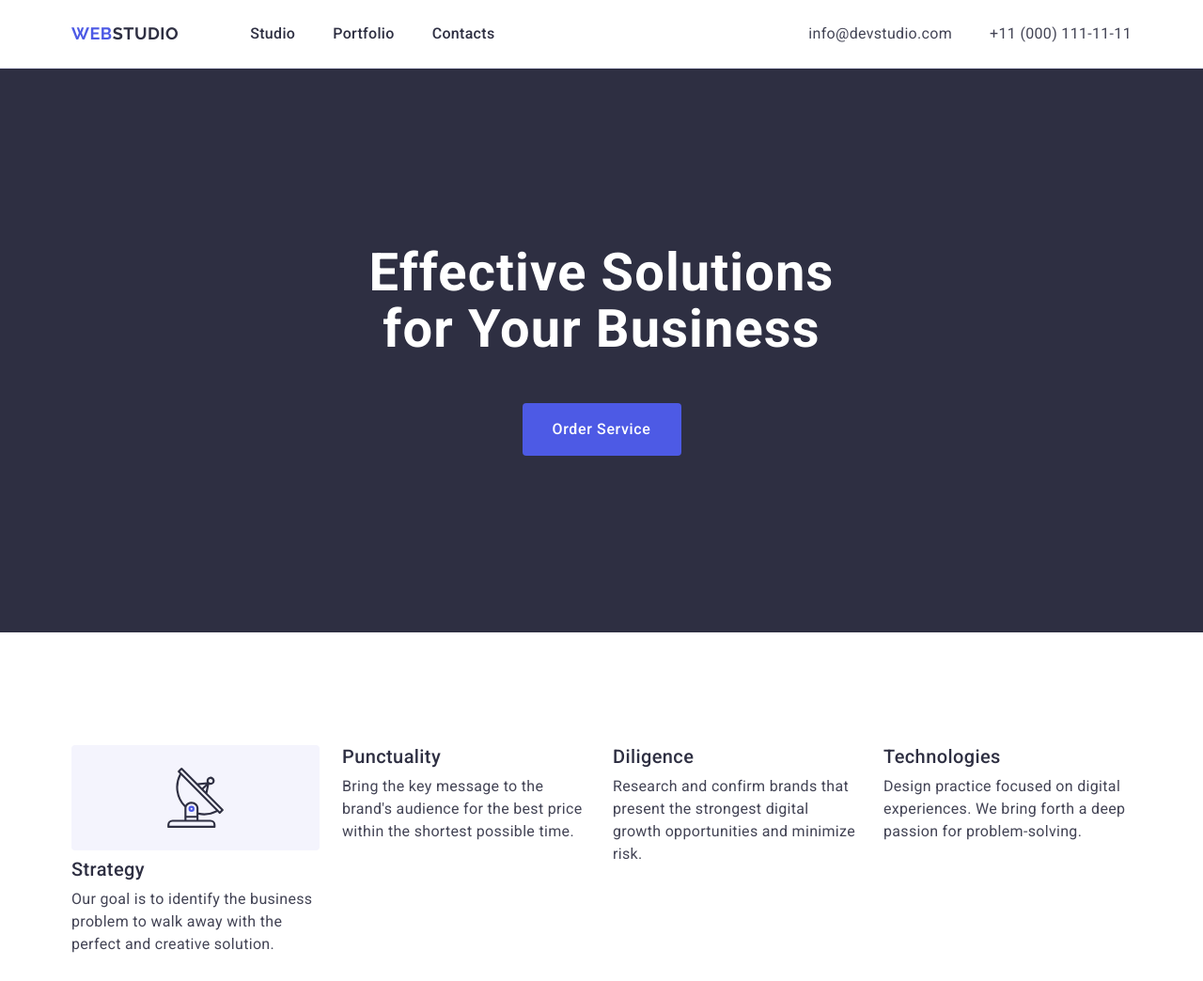
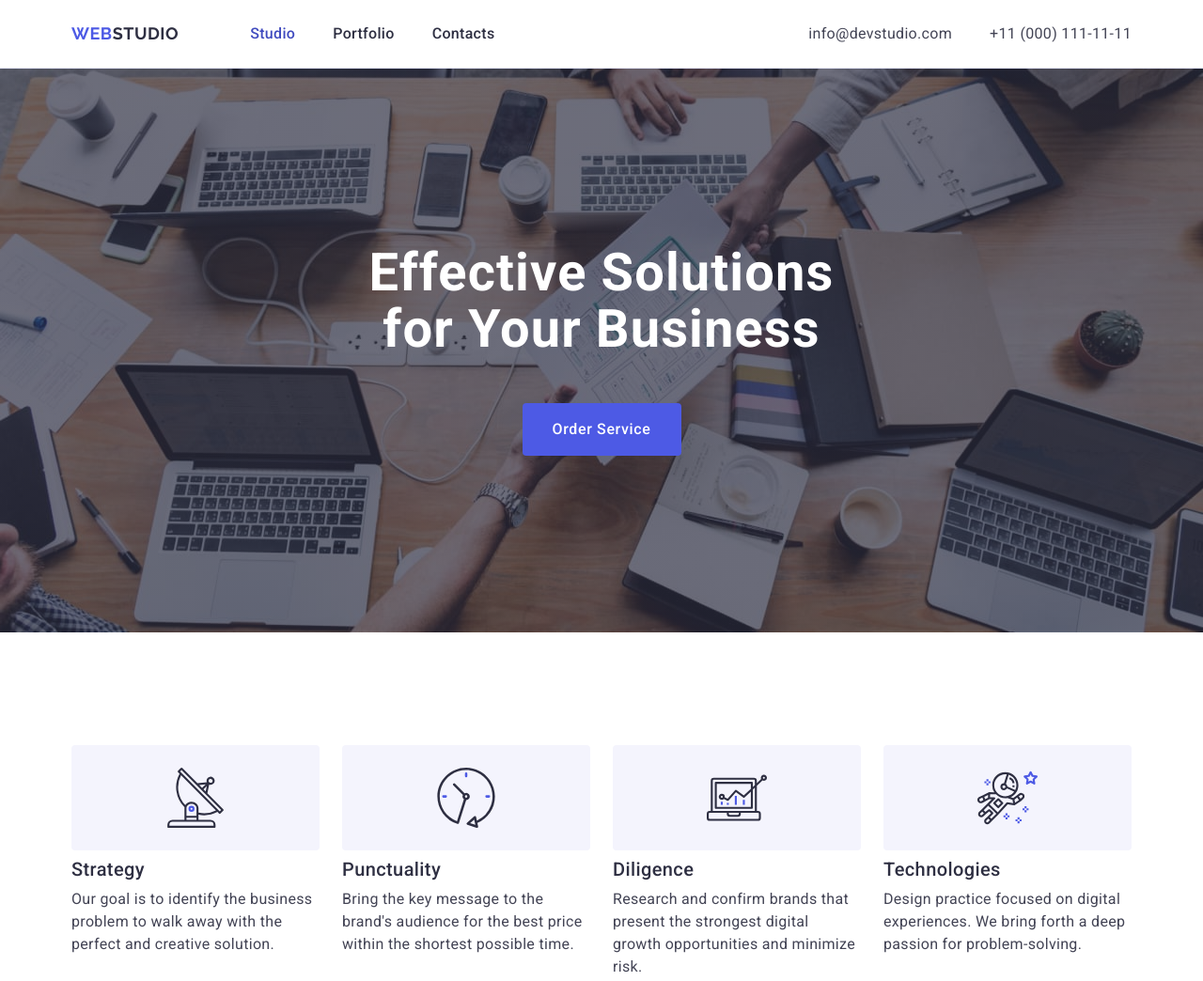
Before and after one commit to Kholodaet/goit-markup-hw-04, a plain HTML site: page index.html in a window 1280 px wide. Shown: the top 1044 px of the page at 94% size. Drawn offline with nearby package versions, Linux system fonts and the light colour scheme.

Commit message:
start decoration

```diff
--- a/css/styles.css
+++ b/css/styles.css
@@ -27,6 +27,8 @@ ul {
 /* header */
 .header {
   border-bottom: 1px solid #e7e9fc;
+  box-shadow: зі значенням 0px 2px 1px rgba(46, 47, 66, 0.08),
+    0px 1px 1px rgba(46, 47, 66, 0.16), 0px 1px 6px rgba(46, 47, 66, 0.08);
 }
 
 .header-container {
@@ -71,6 +73,23 @@ ul {
   padding-bottom: 24px;
   display: flex;
 }
+
+.studio-change {
+  position: relative;
+  color: #404bbf;
+}
+
+.studio-change::after {
+  content: "";
+  position: absolute;
+  left: 0;
+  bottom: -1px;
+  height: 4px;
+  background-color: #404bbf;
+  border-radius: 2px;
+  transition: color 250ms cubic-bezier(0.4, 0, 0.2, 1);
+}
+
 .studionav:hover,
 .studionav:focus {
   color: #404bbf;
@@ -89,6 +108,7 @@ ul {
   line-height: 1.5;
   letter-spacing: 0.02em;
   color: #434455;
+  transition: color 250ms cubic-bezier(0.4, 0, 0.2, 1);
 }
 .adre_a:hover,
 .adre_a:focus {
@@ -110,6 +130,15 @@ ul {
   padding-top: 188px;
   padding-bottom: 188px;
   text-align: center;
+  background-image: linear-gradient(
+      rgba(46, 47, 66, 0.7),
+      rgba(46, 47, 66, 0.7)
+    ),
+    url(../images/officetable.jpg);
+  background-size: cover;
+  background-position: center;
+  background-repeat: no-repeat;
+  max-width: 1440px;
 }
 
 .first-section-title {
@@ -136,6 +165,7 @@ ul {
   border-radius: 4px;
   cursor: pointer;
   margin-top: 48px;
+  transition: cubic-bezier(0.4, 0, 0.2, 1);
 }
 
 .first-button:hover,
--- a/index.html
+++ b/index.html
@@ -29,7 +29,9 @@
           </a>
           <ul class="header-nav-list">
             <li>
-              <a href="./index.html" class="studionav"> Studio </a>
+              <a href="./index.html" class="studionav studio-change">
+                Studio
+              </a>
             </li>
             <li>
               <a href="" class="studionav"> Portfolio </a>
@@ -80,6 +82,11 @@
               </p>
             </li>
             <li class="second-section-item">
+              <div class="icons-second-section">
+                <svg class="icon icon-clock-1" width="64" height="64">
+                  <use href="./images/icons.svg#icon-clock-1"></use>
+                </svg>
+              </div>
               <h3 class="title-section-s">Punctuality</h3>
               <p class="p-section-s">
                 Bring the key message to the brand's audience for the best price
@@ -87,6 +94,11 @@
               </p>
             </li>
             <li class="second-section-item">
+              <div class="icons-second-section">
+                <svg class="icon icon-diagram-1" width="64" height="64">
+                  <use href="./images/icons.svg#icon-diagram-1"></use>
+                </svg>
+              </div>
               <h3 class="title-section-s">Diligence</h3>
               <p class="p-section-s">
                 Research and confirm brands that present the strongest digital
@@ -94,6 +106,11 @@
               </p>
             </li>
             <li class="second-section-item">
+              <div class="icons-second-section">
+                <svg class="icon icon-astronaut-1" width="64" height="64">
+                  <use href="./images/icons.svg#icon-astronaut-1"></use>
+                </svg>
+              </div>
               <h3 class="title-section-s">Technologies</h3>
               <p class="p-section-s">
                 Design practice focused on digital experiences. We bring forth a
```
